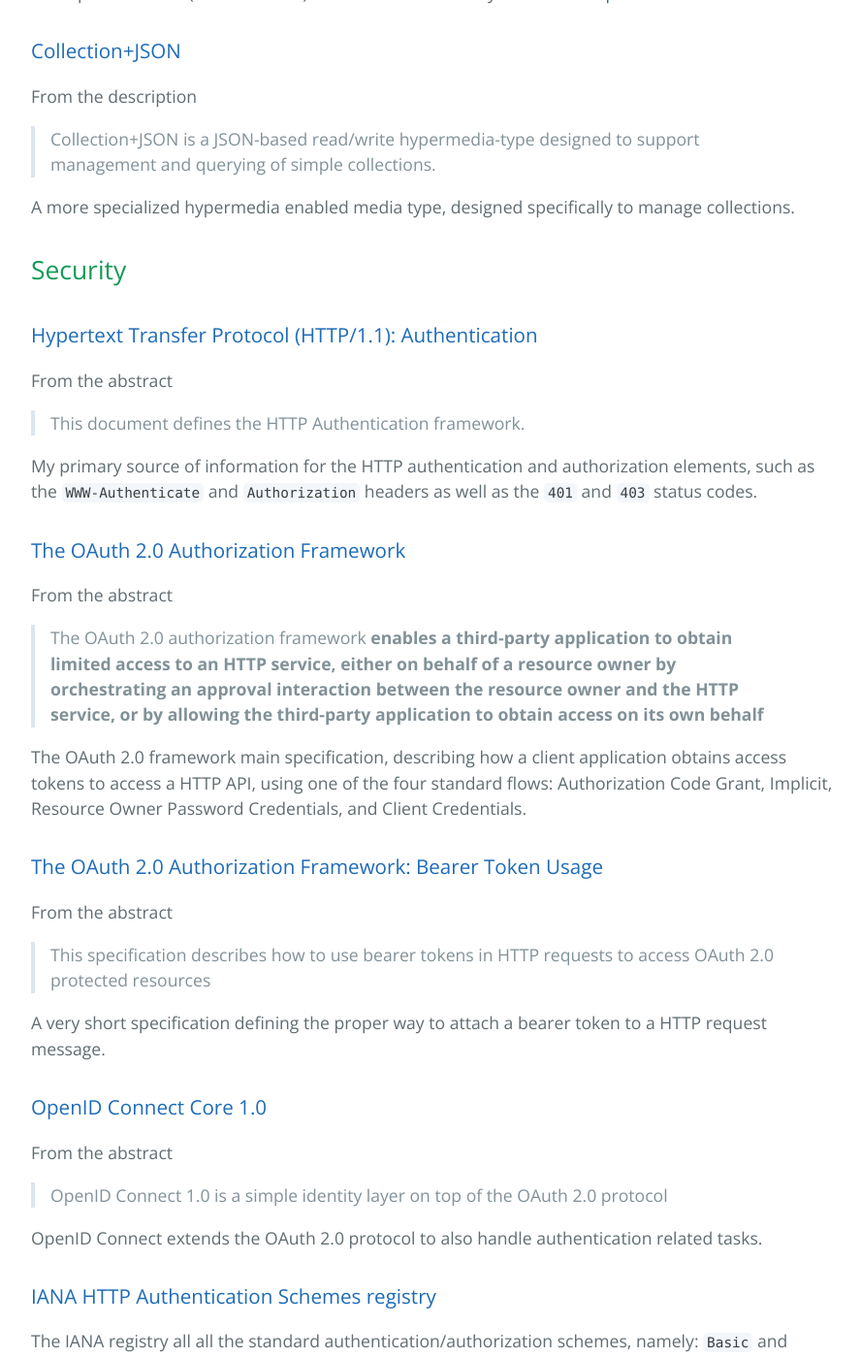
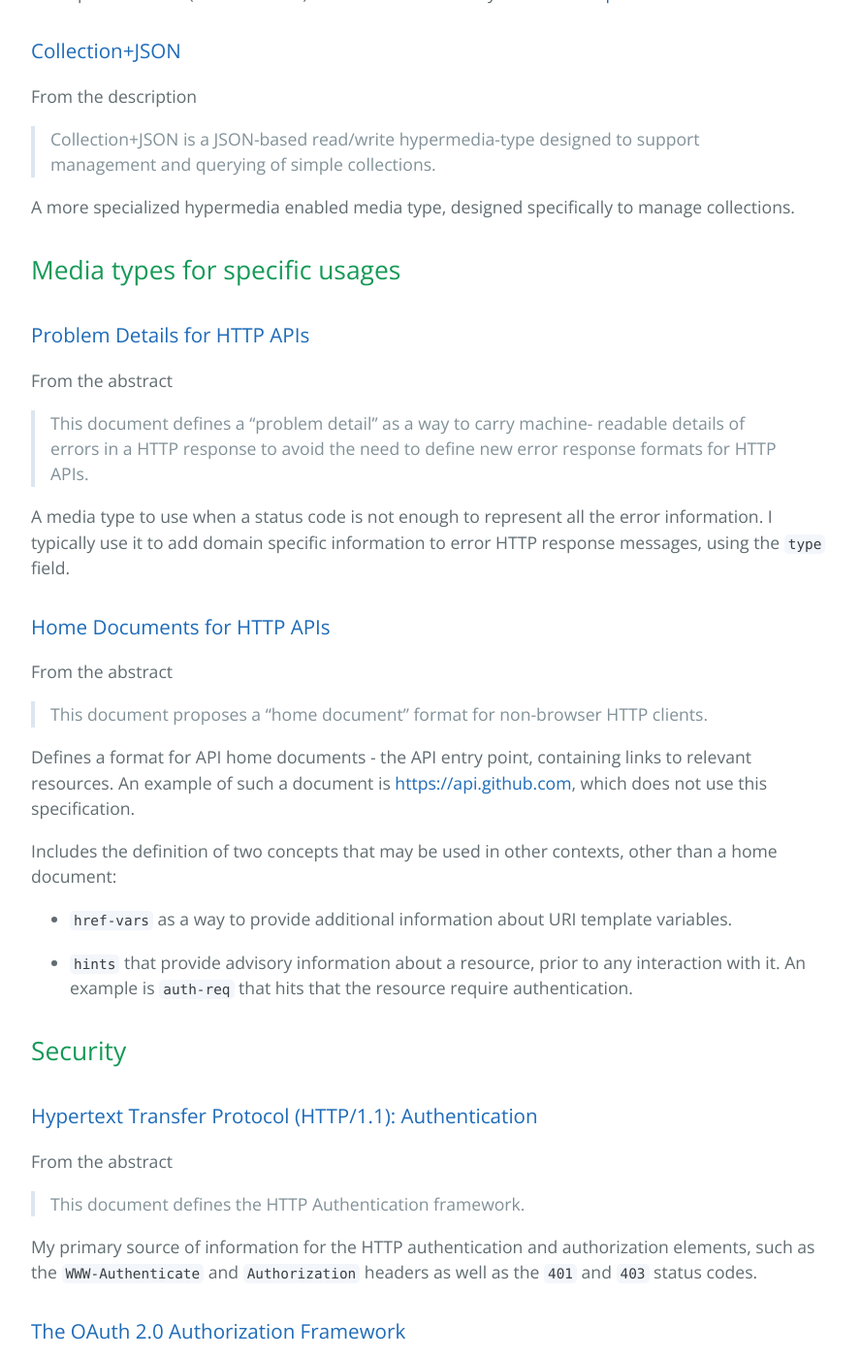
Before and after one commit to pmhsfelix/http-api-specs, a Jekyll site: the page built from index.md, in a window 1280 px wide and 1400 px high, scrolled down 3218 px. Shown: the whole window at 97% size, without its empty margins (192-1080 px from the left). Built offline with Jekyll 4.4.1, drawn with Linux system fonts in a browser that asks for light colours.

Commit message:
adds problem and home specs

```diff
--- a/index.md
+++ b/index.md
@@ -114,6 +114,35 @@
 
 A more specialized hypermedia enabled media type, designed specifically to manage collections.
 
+## Media types for specific usages
+
+### [Problem Details for HTTP APIs](https://tools.ietf.org/html/rfc7807)
+
+From the abstract
+
+> This document defines a "problem detail" as a way to carry machine-
+   readable details of errors in a HTTP response to avoid the need to
+   define new error response formats for HTTP APIs.
+
+A media type to use when a status code is not enough to represent all the error information.
+I typically use it to add domain specific information to error HTTP response messages, using the `type` field.
+
+### [Home Documents for HTTP APIs](https://tools.ietf.org/html/draft-nottingham-json-home-03)
+
+From the abstract
+
+> This document proposes a "home document" format for non-browser HTTP clients.
+
+Defines a format for API home documents - the API entry point, containing links to relevant resources.
+An example of such a document is [https://api.github.com](https://api.github.com), which does not use this specification.
+
+Includes the definition of two concepts that may be used in other contexts, other than a home document:
+
+* `href-vars` as a way to provide additional information about URI template variables.
+
+* `hints` that provide advisory information about a resource, prior to any interaction with it. An example is `auth-req` that hits that the resource require authentication.
+
+
 ## Security
 
 ### [Hypertext Transfer Protocol (HTTP/1.1): Authentication](https://tools.ietf.org/html/rfc7235)
```
